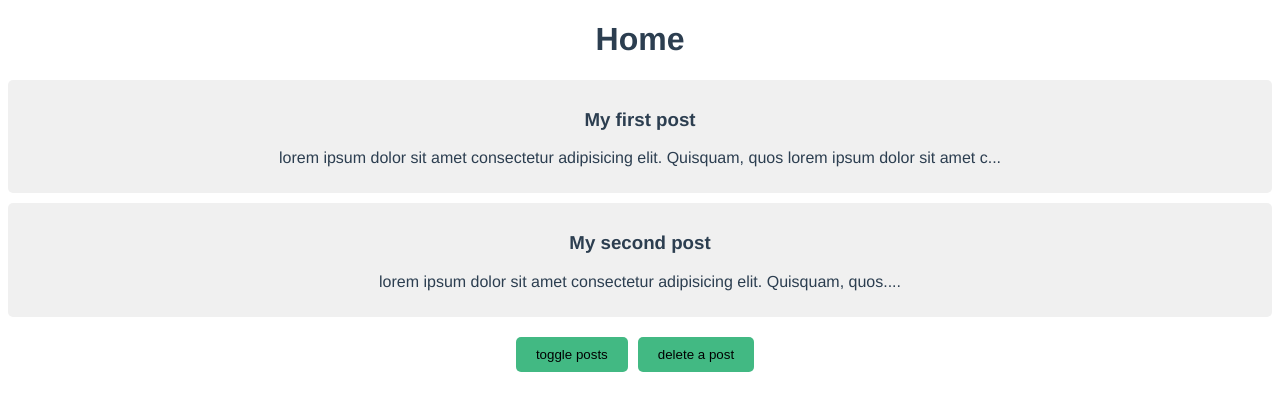
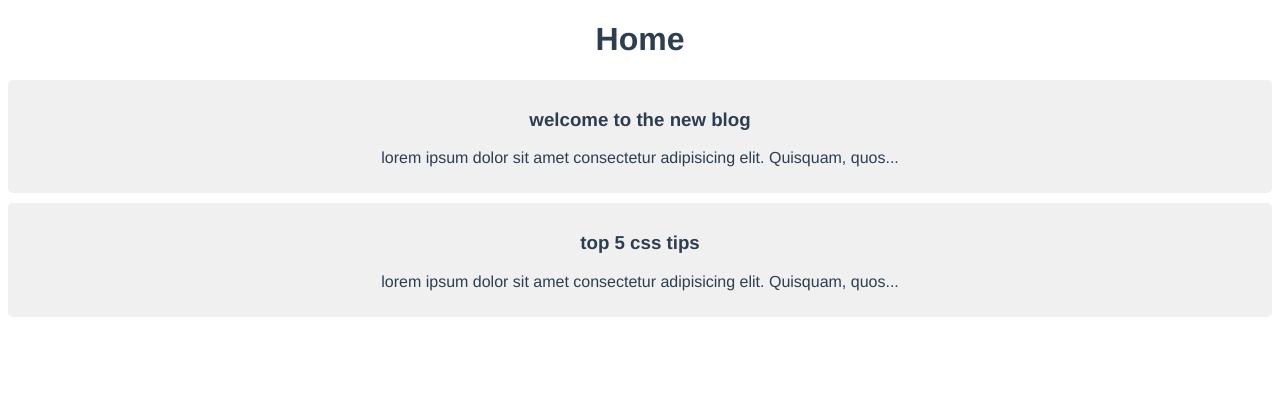
Before and after one commit to FourSqweez/vue3-beginner-projects, a Vue app: page / in a window 1280 px wide. Shown: the top 410 px of the page. Built offline with nearby package versions, Linux system fonts and the light colour scheme; data requests are answered from the project's data file.

Commit message:
Fetching data in setup

```diff
--- a/package.json
+++ b/package.json
@@ -4,7 +4,8 @@
   "private": true,
   "scripts": {
     "serve": "vue-cli-service serve",
-    "build": "vue-cli-service build"
+    "build": "vue-cli-service build",
+    "json-server": "json-server --watch src/data/db.json --port 3000"
   },
   "dependencies": {
     "core-js": "^3.8.3",
@@ -14,7 +15,8 @@
   "devDependencies": {
     "@vue/cli-plugin-babel": "~5.0.0",
     "@vue/cli-plugin-router": "~5.0.0",
-    "@vue/cli-service": "~5.0.0"
+    "@vue/cli-service": "~5.0.0",
+    "json-server": "1.0.0-beta.3"
   },
   "_id": "vue3-reaction-timer@0.1.0",
   "readme": "ERROR: No README data found!"
--- /dev/null
+++ b/src/data/db.json
@@ -0,0 +1,16 @@
+{
+  "posts": [
+    {
+      "id": 1,
+      "title": "welcome to the new blog",
+      "body": "lorem ipsum dolor sit amet consectetur adipisicing elit. Quisquam, quos",
+      "tags": ["webdev", "coding", "news"]
+    },
+    {
+      "id": 2,
+      "title": "top 5 css tips",
+      "body": "lorem ipsum dolor sit amet consectetur adipisicing elit. Quisquam, quos",
+      "tags": ["css", "webdev", "coding"]
+    }
+  ]
+}
--- a/src/views/HomeView.vue
+++ b/src/views/HomeView.vue
@@ -1,9 +1,11 @@
 <template>
   <div class="home">
     <h1>Home</h1>
-    <PostList v-if="showPosts" :posts="posts" />
-    <button @click="showPosts = !showPosts">toggle posts</button>
-    <button @click="posts.pop()">delete a post</button>
+    <div v-if="error">{{ error }}</div>
+    <div v-if="posts.length">
+      <PostList :posts="posts" />
+    </div>
+    <div v-else>Loading...</div>
   </div>
 </template>
 
@@ -17,21 +19,25 @@ export default {
     PostList,
   },
   setup() {
-    const posts = ref([
-      {
-        title: 'My first post',
-        body: 'lorem ipsum dolor sit amet consectetur adipisicing elit. Quisquam, quos lorem ipsum dolor sit amet consectetur adipisicing elit. Quisquam, quos lorem ipsum dolor sit amet consectetur adipisicing elit. Quisquam, quos.',
-        id: 1,
-      },
-      {
-        title: 'My second post',
-        body: 'lorem ipsum dolor sit amet consectetur adipisicing elit. Quisquam, quos.',
-        id: 2,
-      },
-    ])
-    const showPosts = ref(true)
+    const posts = ref([])
+    const error = ref(null)
 
-    return { posts, showPosts }
+    const load = async () => {
+      try {
+        let data = await fetch('http://localhost:3000/posts')
+        if (!data.ok) {
+          throw Error('no data available')
+        }
+        posts.value = await data.json()
+      } catch (err) {
+        error.value = err.message
+        console.log(error.value)
+      }
+    }
+
+    load()
+
+    return { posts, error }
   },
 }
 </script>
```
Also changed, not shown: 1 other file (tests, documents, lock files or other folders).
